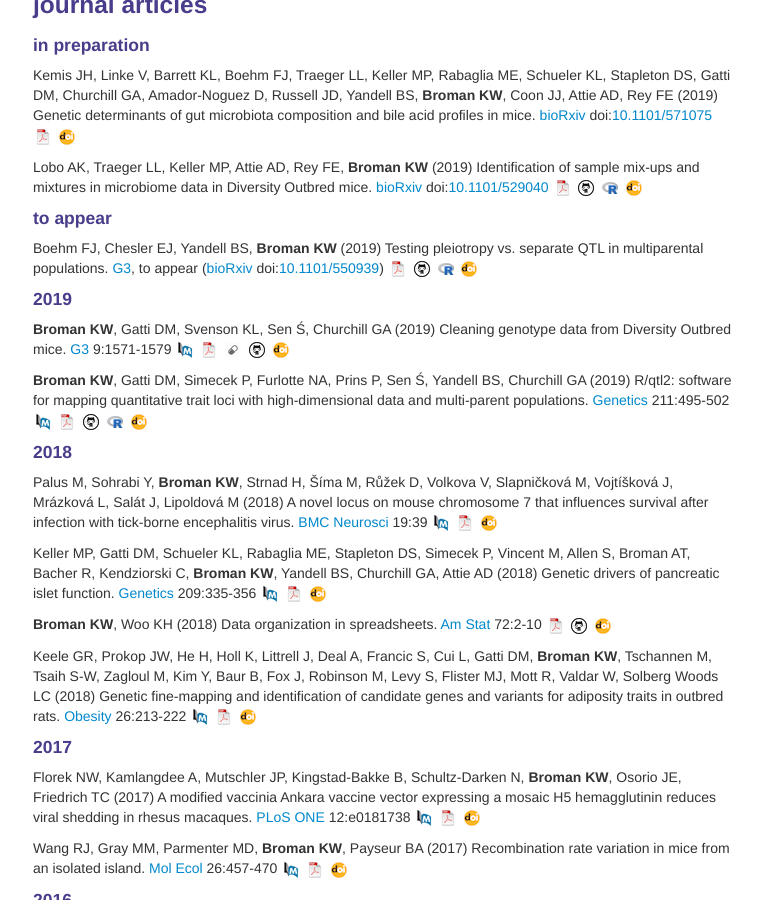
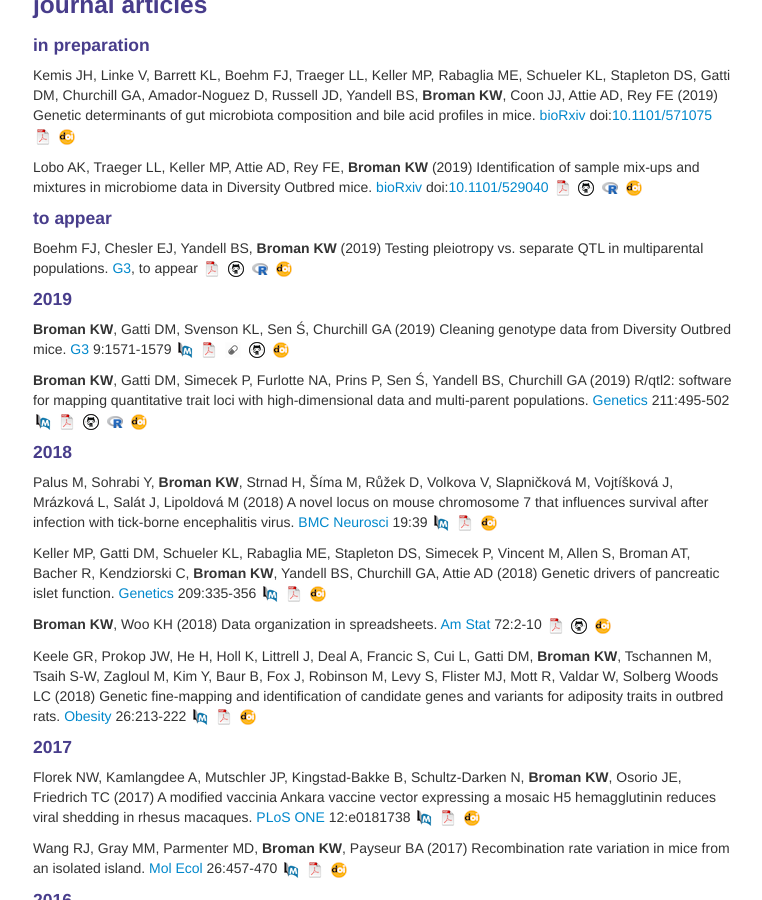
Before and after one commit to kbroman/kbroman.github.io, a Jekyll site: the page built from pages/pubs.md, in a window 1280 px wide and 900 px high, scrolled down 310 px. Shown: the whole window, without its empty margins (257-1019 px from the left). Built offline with Jekyll 4.4.1, drawn with Linux system fonts in a browser that asks for light colours.

Commit message:
pages/pubs: link to G3 version of pleiotropy paper

```diff
--- a/pages/pubs.md
+++ b/pages/pubs.md
@@ -55,11 +55,12 @@
 Boehm FJ, Chesler EJ, Yandell BS, **Broman KW** (2019)
 Testing pleiotropy vs. separate QTL in multiparental populations.
 [G3](http://g3journal.org), to appear
-([bioRxiv](https://www.biorxiv.org/) doi:[10.1101/550939](https://doi.org/10.1101/550939))
-[![pdf](icons16/pdf-icon.png)](https://www.biorxiv.org/content/biorxiv/early/2019/04/30/550939.full-text.pdf)
+[![pdf](icons16/pdf-icon.png)](https://www.g3journal.org/content/ggg/early/2019/05/15/g3.119.400098.full.pdf)
 [![GitHub](icons16/github-icon.png)](https://github.com/fboehm/qtl2pleio-manuscript)
 [![qtl2pleio software](icons16/R-icon.png)](https://github.com/fboehm/qtl2pleio)
-[![doi](icons16/doi-icon.png)](https://doi.org/10.1101/550939)
+[![doi](icons16/doi-icon.png)](https://doi.org/10.1101/400098)
+<!-- * 155 * -->
+<!-- https://doi.org/10.1534/g3.119.400098 -->
 
 
 #### 2019
```
